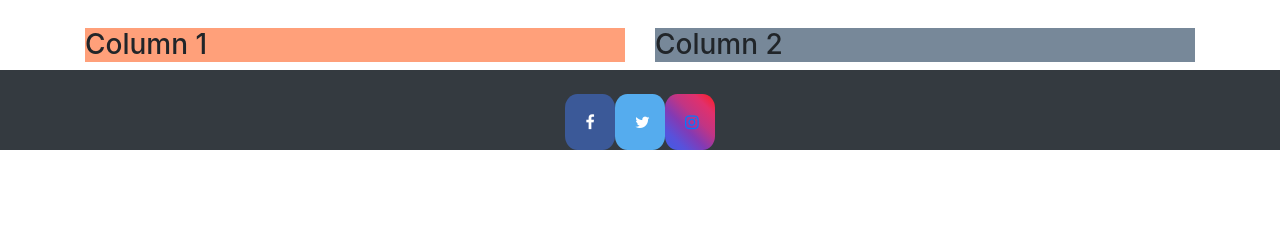
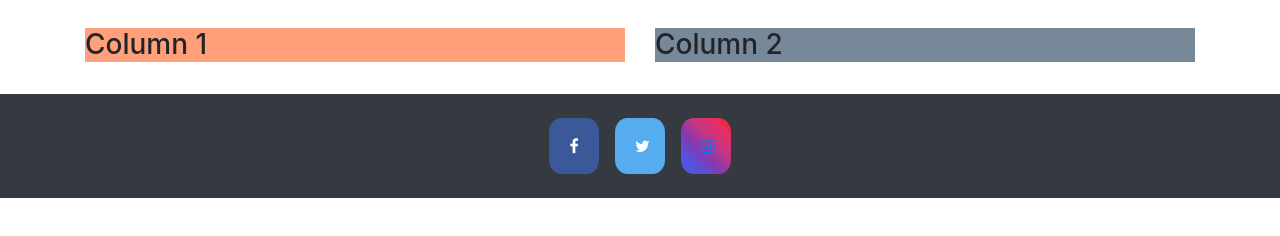
Before and after one commit to djmelanson/WCFC, a plain HTML site: page about.html in a window 1280 px wide. Shown: the part 146-382 px from the top of the page. Drawn offline with nearby package versions, Linux system fonts and the light colour scheme.

Commit message:
socialmedia

```diff
--- a/about.html
+++ b/about.html
@@ -54,10 +54,10 @@
     </div>
 </div>
 
-<div id="footer" class="bg-dark pt-4 justify-content-center d-flex w-100">
-  <a href="https://facebook.com/worcestercountyfootballclub" target="_blank" class="fa fa-facebook align-middle"></a>
-  <a href="https://twitter.com/WorcCountyFC" target="_blank" class="fa fa-twitter align-middle"></a>
-  <a href="https://instagram.com/worcestercountyfc" target="_blank" class="fa fa-instagram align-middle"></a>
+<div class="bg-dark mt-4 pt-3 pb-3 sticky-bottom justify-content-center d-flex w-100">
+  <a href="https://facebook.com/worcestercountyfootballclub" target="_blank" class="m-2 fa fa-facebook align-middle"></a>
+  <a href="https://twitter.com/WorcCountyFC" target="_blank" class="m-2 fa fa-twitter align-middle"></a>
+  <a href="https://instagram.com/worcestercountyfc" target="_blank" class="m-2 fa fa-instagram align-middle"></a>
 </div>
 
 
```
Also changed, not shown: index.html (+2 -2 lines), schedule.html (+4 -4 lines).
